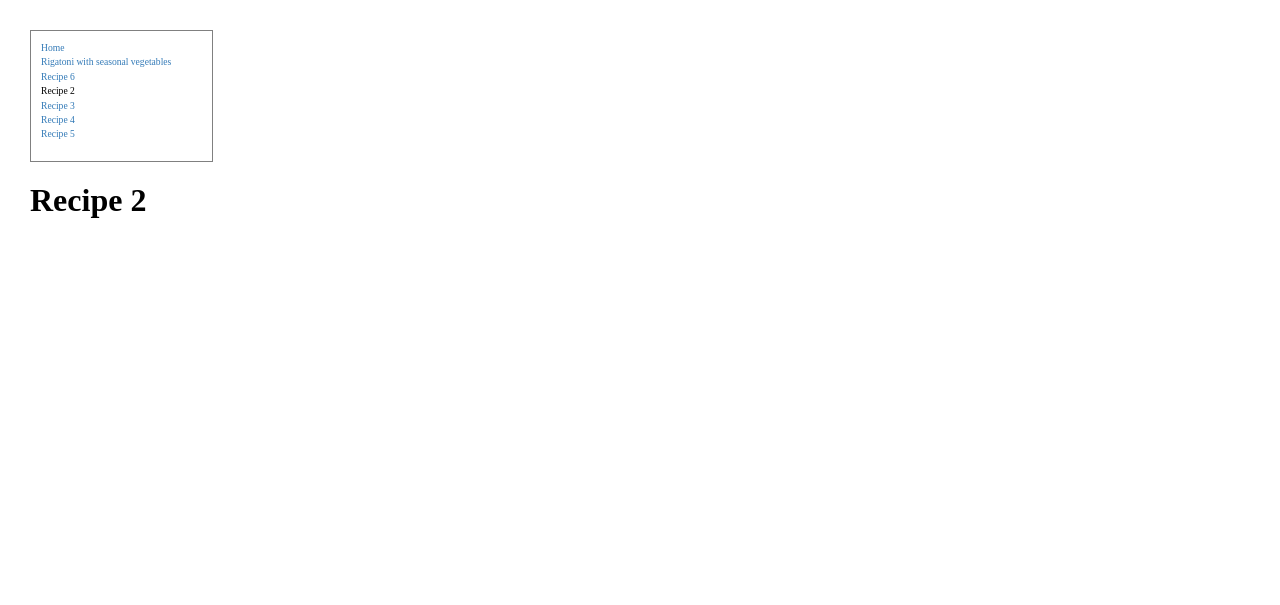
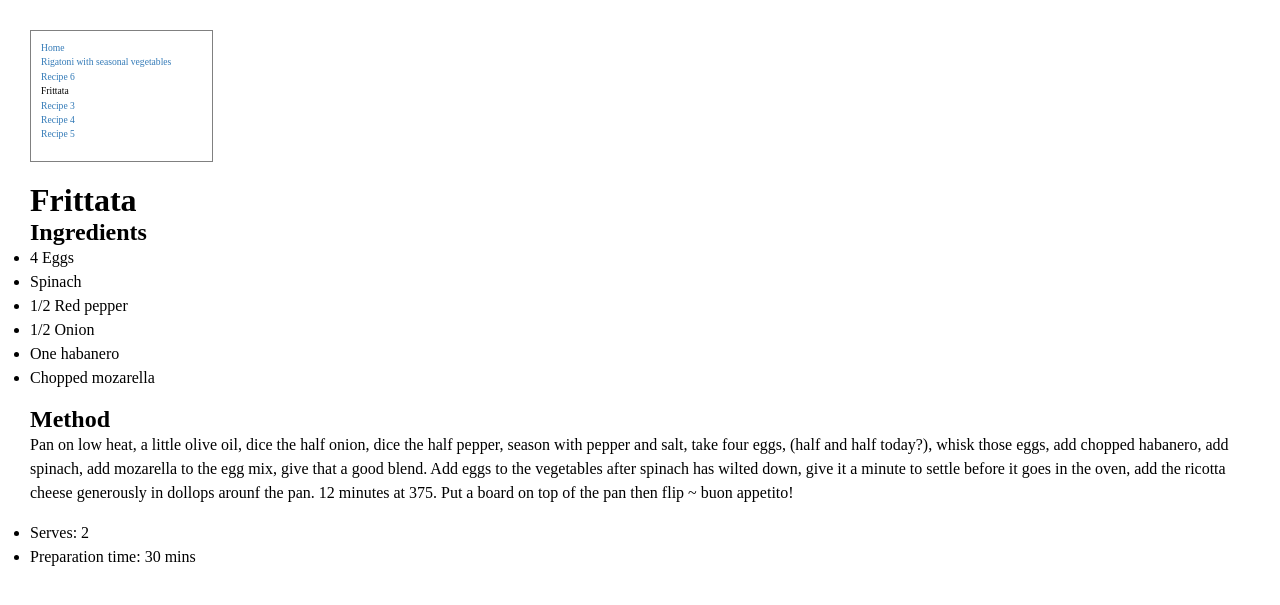
Before and after one commit to Hol1999/Hollyrecipewebsite, a Jekyll site: the page built from _recipes/recipe2.md, in a window 1280 px wide. Shown: the top 605 px of the page. Built offline with Jekyll 4.4.1, drawn with Linux system fonts in a browser that asks for light colours.

Commit message:
Update Recipes “recipe2”

```diff
--- a/_recipes/recipe2.md
+++ b/_recipes/recipe2.md
@@ -1,8 +1,23 @@
 ---
-layout: recipe #this will be a basic page with styles coming from content.css
-title: Recipe 2
+title: Frittata
+order: 2
 date: 2019-10-19
+layout: recipe
 published: true
-order: 2
-tags:
+tags: null
 ---
+## Ingredients
+
+* 4 Eggs
+* Spinach
+* 1/2 Red pepper
+* 1/2 Onion
+* One habanero
+* Chopped mozarella
+
+## Method
+
+Pan on low heat, a little olive oil, dice the half onion, dice the half pepper, season with pepper and salt, take four eggs, (half and half today?), whisk those eggs, add chopped habanero, add spinach, add mozarella to the egg mix, give that a good blend. Add eggs to the vegetables after spinach has wilted down, give it a minute to settle before it goes in the oven, add the ricotta cheese generously in dollops arounf the pan. 12 minutes at 375. Put a board on top of the pan then flip ~ buon appetito!
+
+* Serves: 2
+* Preparation time: 30 mins
```
